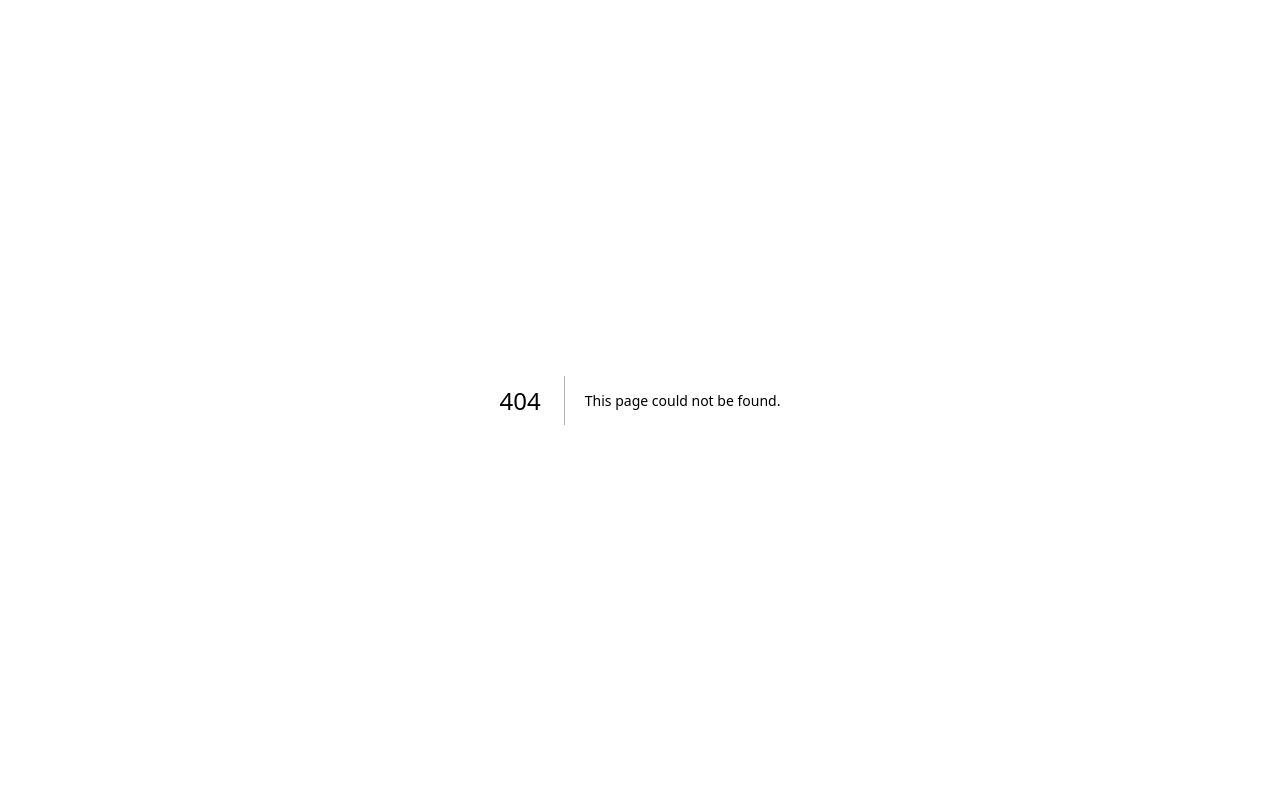
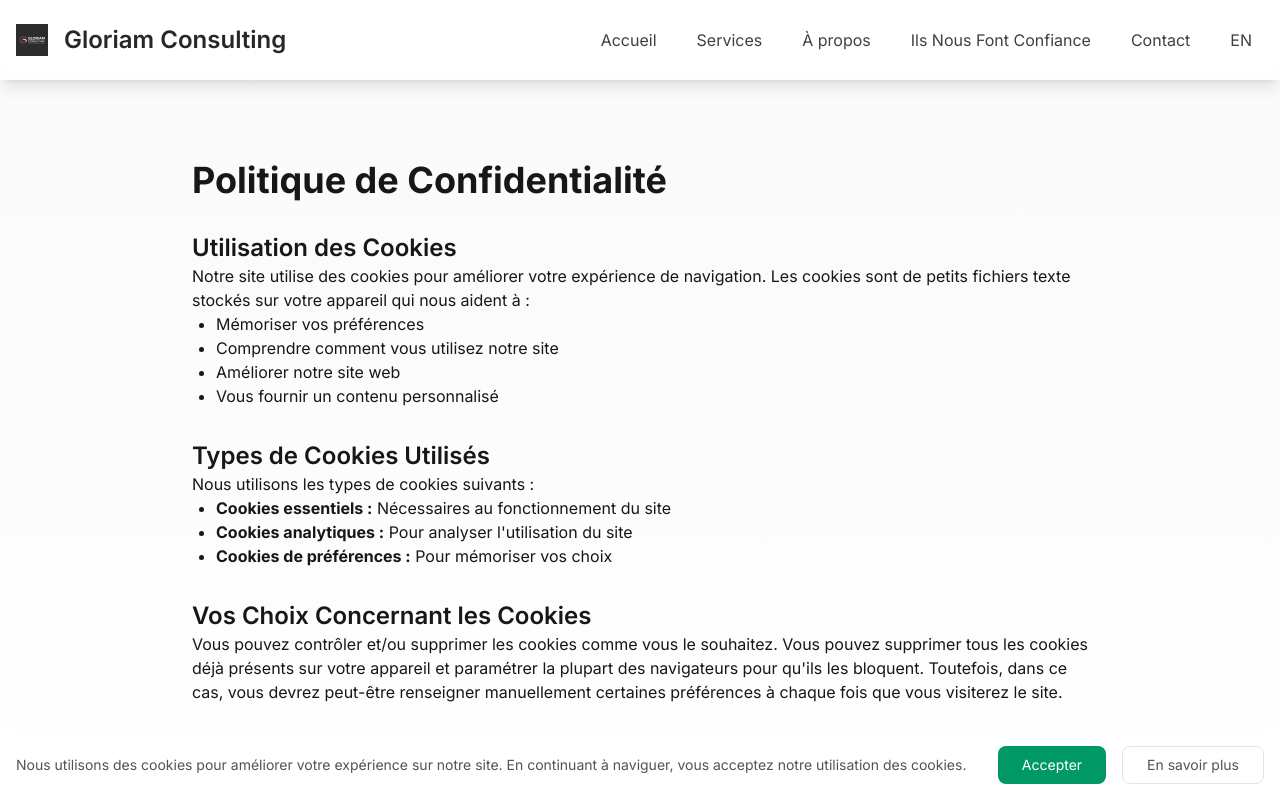
Before and after one commit to mhdaouda/gloriam-consulting, a Next.js app: page /fr/politique-de-confidentialite in a window 1280 px wide. Before the commit this address had no page. Shown: the top 798 px of the page. Built offline with nearby package versions, Linux system fonts and the light colour scheme.

Commit message:
feat: ajout de la bannière de consentement des cookies et de la page de politique de confidentialité

```diff
--- a/package.json
+++ b/package.json
@@ -9,6 +9,7 @@
     "lint": "next lint"
   },
   "dependencies": {
+    "@tailwindcss/typography": "^0.5.16",
     "@types/nodemailer": "^6.4.17",
     "framer-motion": "^12.16.0",
     "next": "15.3.3",
--- a/src/app/[locale]/layout.tsx
+++ b/src/app/[locale]/layout.tsx
@@ -1,6 +1,7 @@
 import { NextIntlClientProvider } from 'next-intl';
 import { notFound } from 'next/navigation';
 import Navigation from '@/app/_components/Navigation';
+import CookieConsent from '@/app/_components/CookieConsent';
 import { Inter } from 'next/font/google';
 import { locales, Locale } from '@/config';
 import { setRequestLocale } from 'next-intl/server';
@@ -51,6 +52,7 @@ export default async function LocaleLayout({
             </p>
           </div>
         </footer>
+        <CookieConsent />
       </div>
     </NextIntlClientProvider>
   );
--- /dev/null
+++ b/src/app/[locale]/politique-de-confidentialite/page.tsx
@@ -0,0 +1,66 @@
+'use client';
+
+import { motion } from 'framer-motion';
+
+export default function PrivacyPolicy() {
+  return (
+    <div className="min-h-screen bg-gradient-to-b from-zinc-50 to-white py-24">
+      <div className="container mx-auto px-4">
+        <motion.div
+          initial={{ opacity: 0, y: 20 }}
+          animate={{ opacity: 1, y: 0 }}
+          className="prose prose-zinc mx-auto max-w-4xl"
+        >
+          <h1 className="mb-8 text-4xl font-bold">Politique de Confidentialité</h1>
+
+          <section className="mb-8">
+            <h2 className="text-2xl font-semibold">Utilisation des Cookies</h2>
+            <p>
+              Notre site utilise des cookies pour améliorer votre expérience de navigation. Les cookies sont de petits fichiers texte stockés sur votre appareil qui nous aident à :
+            </p>
+            <ul className="list-disc pl-6">
+              <li>Mémoriser vos préférences</li>
+              <li>Comprendre comment vous utilisez notre site</li>
+              <li>Améliorer notre site web</li>
+              <li>Vous fournir un contenu personnalisé</li>
+            </ul>
+          </section>
+
+          <section className="mb-8">
+            <h2 className="text-2xl font-semibold">Types de Cookies Utilisés</h2>
+            <p>Nous utilisons les types de cookies suivants :</p>
+            <ul className="list-disc pl-6">
+              <li>
+                <strong>Cookies essentiels :</strong> Nécessaires au fonctionnement du site
+              </li>
+              <li>
+                <strong>Cookies analytiques :</strong> Pour analyser l'utilisation du site
+              </li>
+              <li>
+                <strong>Cookies de préférences :</strong> Pour mémoriser vos choix
+              </li>
+            </ul>
+          </section>
+
+          <section className="mb-8">
+            <h2 className="text-2xl font-semibold">Vos Choix Concernant les Cookies</h2>
+            <p>
+              Vous pouvez contrôler et/ou supprimer les cookies comme vous le souhaitez. Vous pouvez supprimer tous les cookies déjà présents sur votre appareil et paramétrer la plupart des navigateurs pour qu'ils les bloquent. Toutefois, dans ce cas, vous devrez peut-être renseigner manuellement certaines préférences à chaque fois que vous visiterez le site.
+            </p>
+          </section>
+
+          <section className="mb-8">
+            <h2 className="text-2xl font-semibold">Contact</h2>
+            <p>
+              Pour toute question concernant notre utilisation des cookies, veuillez nous contacter à{' '}
+              <a href="mailto:contact@gloriam-consulting.com" className="text-emerald-600 hover:text-emerald-700">
+                contact@gloriam-consulting.com
+              </a>
+              .
+            </p>
+          </section>
+        </motion.div>
+      </div>
+    </div>
+  );
+}
--- /dev/null
+++ b/src/app/_components/CookieConsent.tsx
@@ -0,0 +1,56 @@
+'use client';
+
+import { useState, useEffect } from 'react';
+import { motion, AnimatePresence } from 'framer-motion';
+
+export default function CookieConsent() {
+  const [showBanner, setShowBanner] = useState(false);
+
+  useEffect(() => {
+    // Vérifie si l'utilisateur a déjà accepté les cookies
+    const consent = localStorage.getItem('cookie-consent');
+    if (!consent) {
+      setShowBanner(true);
+    }
+  }, []);
+
+  const acceptCookies = () => {
+    localStorage.setItem('cookie-consent', 'true');
+    setShowBanner(false);
+  };
+
+  return (
+    <AnimatePresence>
+      {showBanner && (
+        <motion.div
+          initial={{ y: 100, opacity: 0 }}
+          animate={{ y: 0, opacity: 1 }}
+          exit={{ y: 100, opacity: 0 }}
+          className="fixed bottom-0 left-0 right-0 z-50 bg-white shadow-lg"
+        >
+          <div className="container mx-auto px-4 py-4">
+            <div className="flex flex-col items-center justify-between gap-4 md:flex-row">
+              <p className="text-center text-sm text-zinc-600 md:text-left">
+                Nous utilisons des cookies pour améliorer votre expérience sur notre site. En continuant à naviguer, vous acceptez notre utilisation des cookies.
+              </p>
+              <div className="flex gap-4">
+                <button
+                  onClick={acceptCookies}
+                  className="rounded-lg bg-emerald-600 px-6 py-2 text-sm text-white transition-colors hover:bg-emerald-700"
+                >
+                  Accepter
+                </button>
+                <a
+                  href="/politique-de-confidentialite"
+                  className="rounded-lg border border-zinc-200 px-6 py-2 text-sm text-zinc-600 transition-colors hover:bg-zinc-50"
+                >
+                  En savoir plus
+                </a>
+              </div>
+            </div>
+          </div>
+        </motion.div>
+      )}
+    </AnimatePresence>
+  );
+}
--- /dev/null
+++ b/tailwind.config.ts
@@ -0,0 +1,17 @@
+import type { Config } from 'tailwindcss';
+
+const config: Config = {
+  content: [
+    './src/pages/**/*.{js,ts,jsx,tsx,mdx}',
+    './src/components/**/*.{js,ts,jsx,tsx,mdx}',
+    './src/app/**/*.{js,ts,jsx,tsx,mdx}',
+  ],
+  theme: {
+    extend: {},
+  },
+  plugins: [
+    require('@tailwindcss/typography'),
+  ],
+};
+
+export default config;
```
Also changed, not shown: 1 other file (tests, documents, lock files or other folders).
